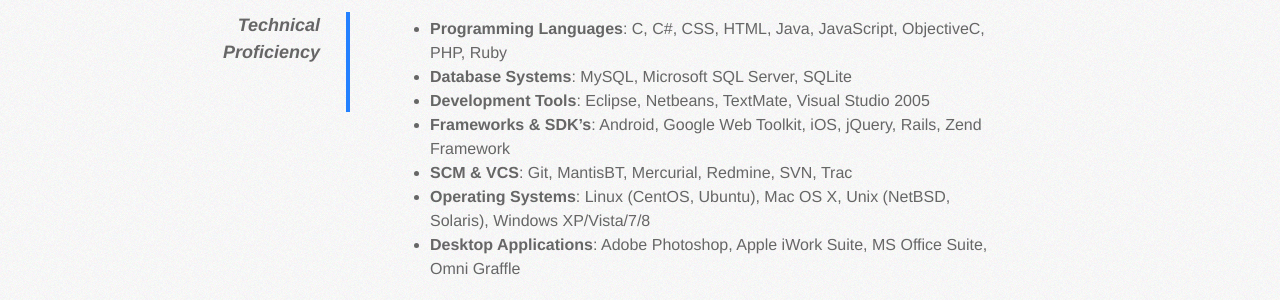
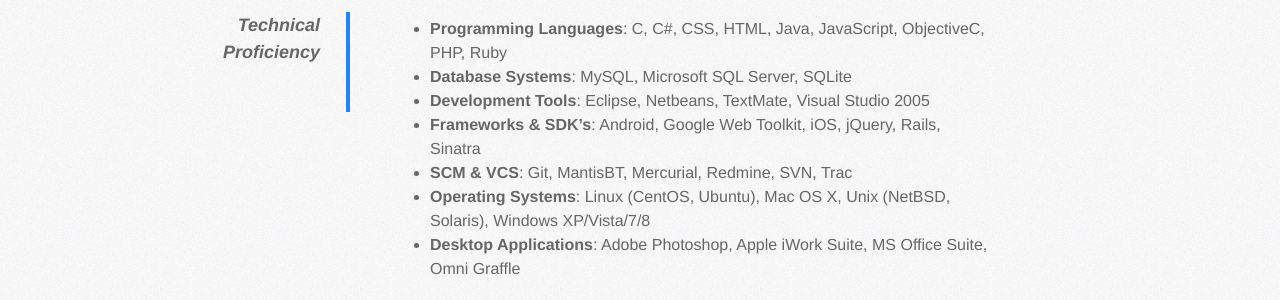
Before and after one commit to mweppler/mweppler.github.com, a Jekyll site: the page built from resume.html, in a window 1280 px wide and 900 px high. Shown: the part 424-724 px from the top of the window. Built offline with Jekyll 4.4.1, drawn with Linux system fonts in a browser that asks for light colours; nearby versions of some CDN libraries.

Commit message:
added sinatra removed zend

```diff
--- a/resume.html
+++ b/resume.html
@@ -18,7 +18,7 @@
         <li><strong>Programming Languages</strong>: C, C#, CSS, HTML, Java, JavaScript, ObjectiveC, PHP, Ruby</li>
         <li><strong>Database Systems</strong>: MySQL, Microsoft SQL Server, SQLite</li>
         <li><strong>Development Tools</strong>: Eclipse, Netbeans, TextMate, Visual Studio 2005</li>
-        <li><strong>Frameworks &amp; SDK’s</strong>: Android, Google Web Toolkit, iOS, jQuery, Rails, Zend Framework</li>
+        <li><strong>Frameworks &amp; SDK’s</strong>: Android, Google Web Toolkit, iOS, jQuery, Rails, Sinatra</li>
         <li><strong>SCM &amp; VCS</strong>: Git, MantisBT, Mercurial, Redmine, SVN, Trac</li>
         <li><strong>Operating Systems</strong>: Linux (CentOS, Ubuntu), Mac OS X, Unix (NetBSD, Solaris), Windows XP/Vista/7/8</li>
         <li><strong>Desktop Applications</strong>: Adobe Photoshop, Apple iWork Suite, MS Office Suite, Omni Graffle</li>
```
